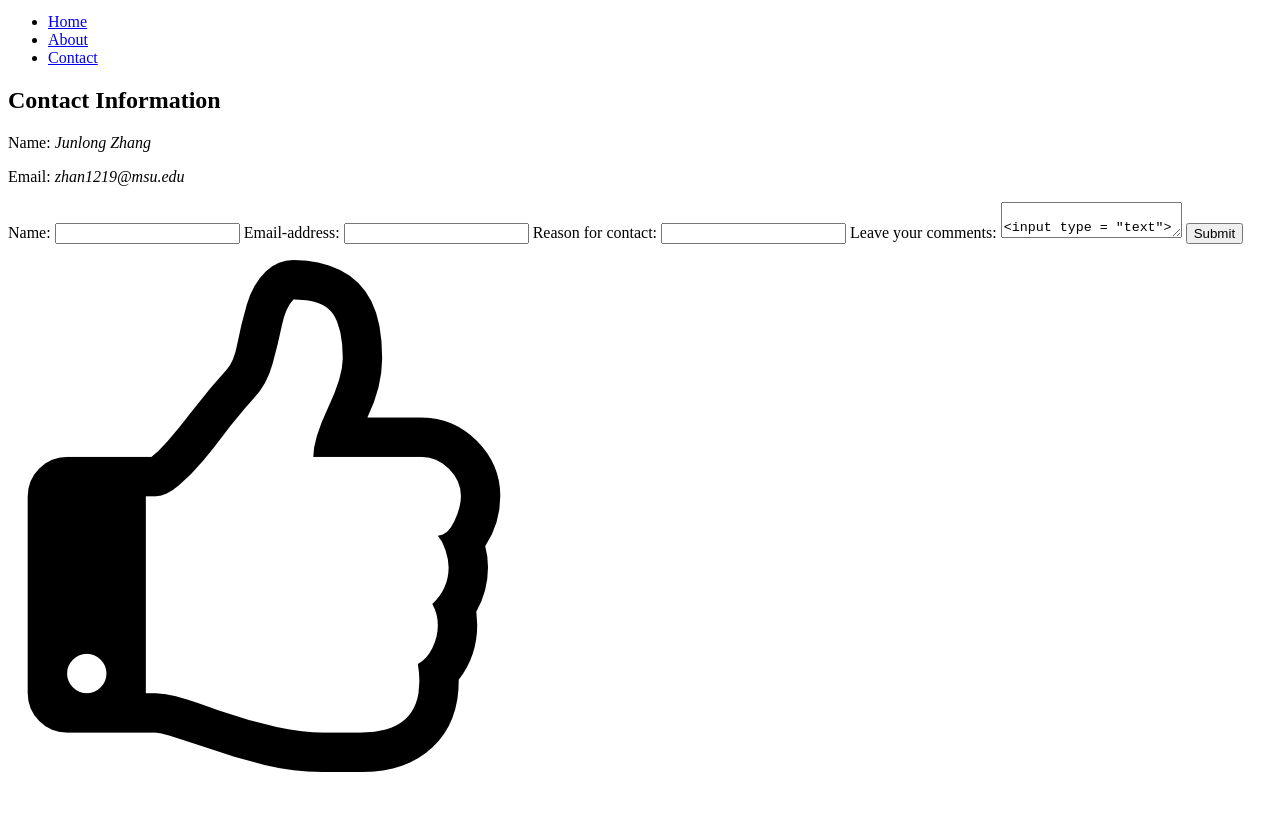
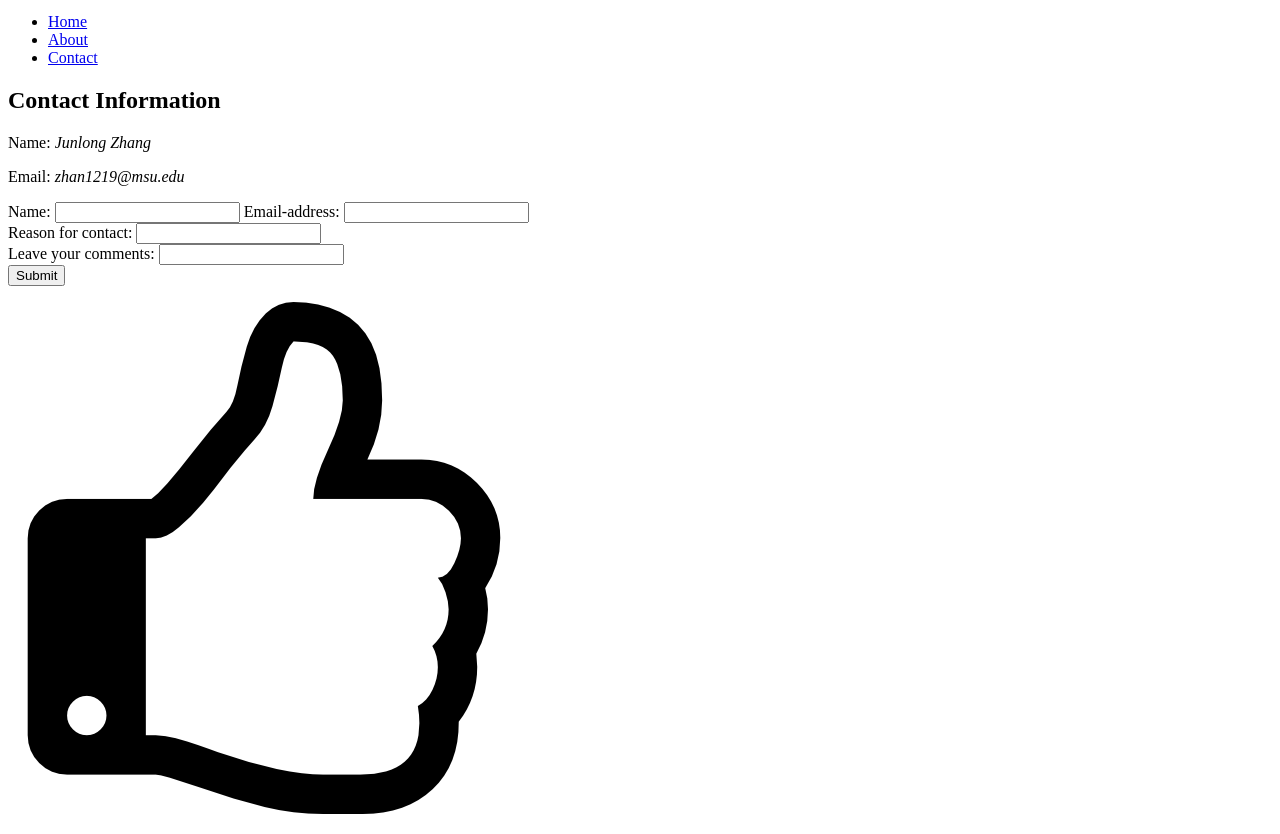
Before and after one commit to HCHH1219/mi349_blog, a plain HTML site: page contact.html in a window 1280 px wide. Shown: the part 101-935 px from the top of the page. Before the commit the page ends 893 px from the top, so only its background shows below. Drawn offline with Linux system fonts and the light colour scheme.

Commit message:
contact fix

```diff
--- a/contact.html
+++ b/contact.html
@@ -29,7 +29,9 @@
                 <label>Email-address:
                     <input type="text">
                 </label>
+            </form>
 
+            <form>
                 <label>Reason for contact:
                     <input list="browsers" name="browser">
                     <datalist id="browsers">
@@ -38,14 +40,14 @@
                         <option value="interested in an interview">
                     </datalist>
                 </label>
+            </form>
+
+            <form>
                 <label>Leave your comments:
-                    <textarea>
-                        <input type = "text">
-                    </textarea>
+                    <input type="text">
                 </label>
-
-                <button>Submit</button>
             </form>
+            <button>Submit</button>
         <p><img alt="Thumbs-pp" src="Blog-images/thumbs-up.png" /></p>
     </main>
 </body>
```
